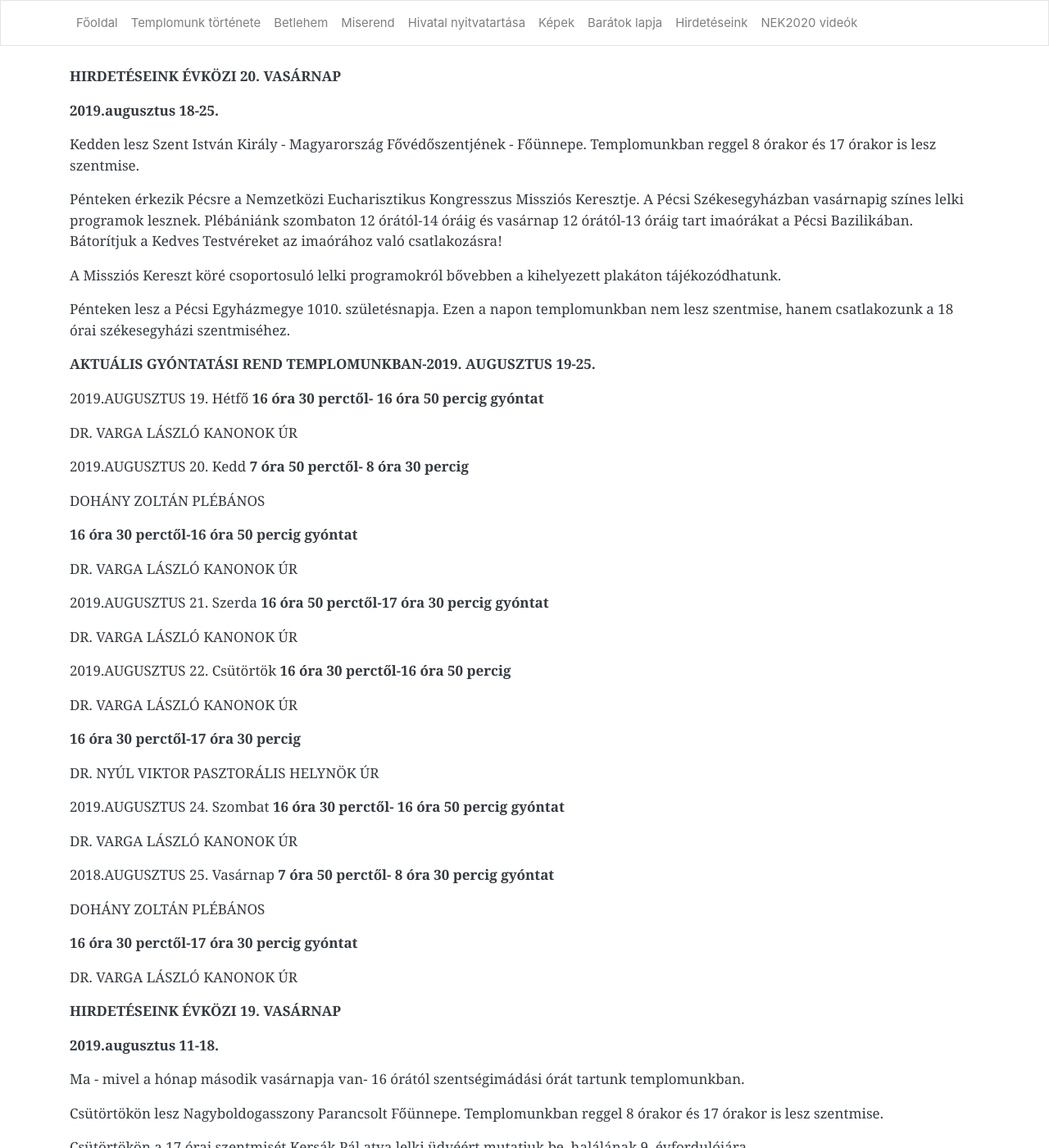
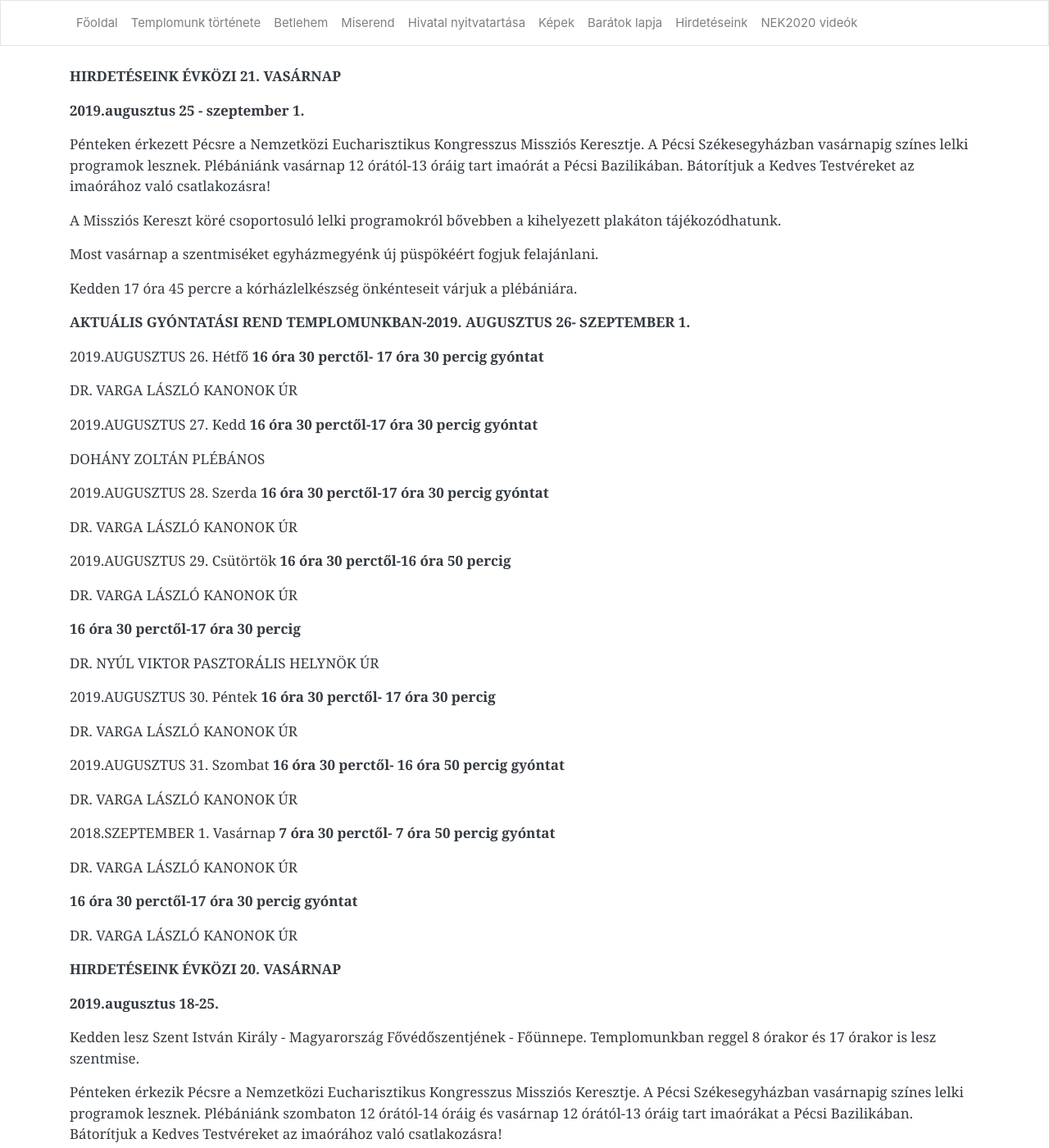
Before and after one commit to pecsi-ferences/pecsi-ferences.github.io, a Jekyll site: the page built from hirdeteseink.md, in a window 1280 px wide and 1400 px high. Shown: the whole window at 82% size. Built offline with Jekyll 4.4.1, drawn with Linux system fonts in a browser that asks for light colours; nearby versions of some CDN libraries.

Commit message:
Update from Forestry.io Zoltán Dohány updated hirdeteseink.md

```diff
--- a/hirdeteseink.md
+++ b/hirdeteseink.md
@@ -3,6 +3,56 @@ layout: default
 title: Hirdetéseink
 
 ---
+**HIRDETÉSEINK ÉVKÖZI 21. VASÁRNAP**
+
+**2019.augusztus 25 - szeptember 1.**
+
+Pénteken érkezett Pécsre a Nemzetközi Eucharisztikus Kongresszus Missziós Keresztje. A Pécsi Székesegyházban vasárnapig színes lelki programok lesznek. Plébániánk vasárnap 12 órától-13 óráig tart imaórát a Pécsi Bazilikában. Bátorítjuk a Kedves Testvéreket az imaórához való csatlakozásra!
+
+A Missziós Kereszt köré csoportosuló lelki programokról bővebben a kihelyezett plakáton tájékozódhatunk.
+
+Most vasárnap a szentmiséket egyházmegyénk új püspökéért fogjuk felajánlani.
+
+Kedden 17 óra 45 percre a kórházlelkészség önkénteseit várjuk a plébániára.
+
+**AKTUÁLIS GYÓNTATÁSI REND TEMPLOMUNKBAN-2019. AUGUSZTUS 26- SZEPTEMBER 1.**
+
+2019\.AUGUSZTUS 26. Hétfő **16 óra 30 perctől- 17 óra 30 percig gyóntat**
+
+DR. VARGA LÁSZLÓ KANONOK ÚR
+
+2019\.AUGUSZTUS 27. Kedd **16 óra 30 perctől-17 óra 30 percig gyóntat**
+
+DOHÁNY ZOLTÁN PLÉBÁNOS
+
+2019\.AUGUSZTUS 28. Szerda **16 óra 30 perctől-17 óra 30 percig gyóntat**
+
+DR. VARGA LÁSZLÓ KANONOK ÚR
+
+2019\.AUGUSZTUS 29. Csütörtök **16 óra 30 perctől-16 óra 50 percig**
+
+DR. VARGA LÁSZLÓ KANONOK ÚR
+
+**16 óra 30 perctől-17 óra 30 percig**
+
+DR. NYÚL VIKTOR PASZTORÁLIS HELYNÖK ÚR
+
+2019\.AUGUSZTUS 30. Péntek **16 óra 30 perctől- 17 óra 30 percig**
+
+DR. VARGA LÁSZLÓ KANONOK ÚR
+
+2019\.AUGUSZTUS 31. Szombat **16 óra 30 perctől- 16 óra 50 percig gyóntat**
+
+DR. VARGA LÁSZLÓ KANONOK ÚR
+
+2018\.SZEPTEMBER 1. Vasárnap **7 óra 30 perctől- 7 óra 50 percig gyóntat**
+
+DR. VARGA LÁSZLÓ KANONOK ÚR
+
+**16 óra 30 perctől-17 óra 30 percig gyóntat**
+
+DR. VARGA LÁSZLÓ KANONOK ÚR
+
 **HIRDETÉSEINK ÉVKÖZI 20. VASÁRNAP**
 
 **2019.augusztus 18-25.**
```
